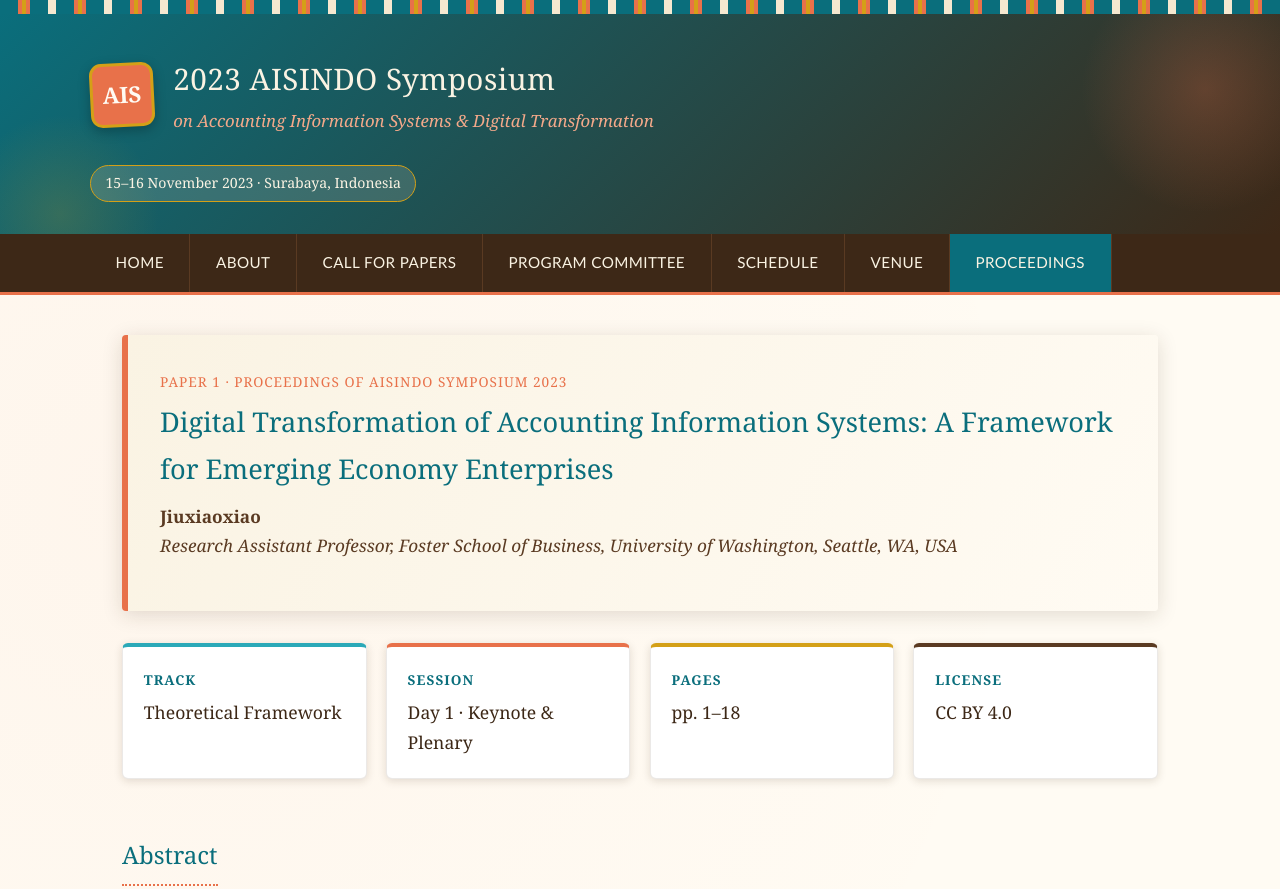
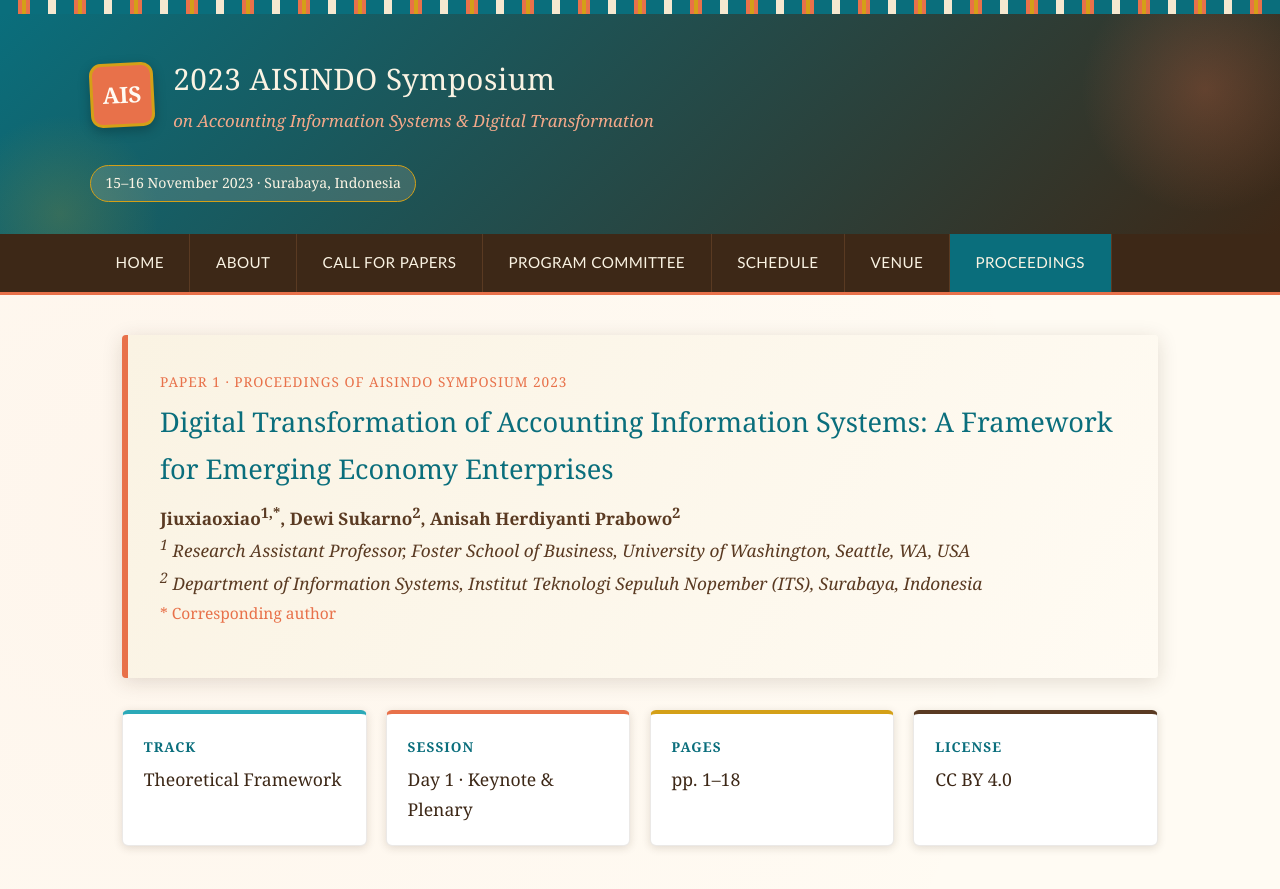
Before and after one commit to fanshiyu35/aisindo-symposium-2023, a plain HTML site: page paper_01.html in a window 1280 px wide. Shown: the top 889 px of the page. Drawn offline with Linux system fonts and the light colour scheme.

Commit message:
Add co-authors + media cross-links

```diff
--- a/paper_01.html
+++ b/paper_01.html
@@ -35,8 +35,10 @@
   <section class="hero">
     <div style="font-size:0.85rem; color:var(--coral); letter-spacing:1px; text-transform:uppercase; margin-bottom:0.4rem;">Paper 1 · Proceedings of AISINDO Symposium 2023</div>
     <h2>Digital Transformation of Accounting Information Systems: A Framework for Emerging Economy Enterprises</h2>
-    <p class="lead"><strong>Jiuxiaoxiao</strong><br>
-    <em>Research Assistant Professor, Foster School of Business, University of Washington, Seattle, WA, USA</em></p>
+    <p class="lead"><strong>Jiuxiaoxiao<sup>1,*</sup>, Dewi Sukarno<sup>2</sup>, Anisah Herdiyanti Prabowo<sup>2</sup></strong><br>
+    <em><sup>1</sup> Research Assistant Professor, Foster School of Business, University of Washington, Seattle, WA, USA</em><br>
+    <em><sup>2</sup> Department of Information Systems, Institut Teknologi Sepuluh Nopember (ITS), Surabaya, Indonesia</em><br>
+    <span style="font-size:0.9em; color:var(--coral);">* Corresponding author</span></p>
   </section>
 
   <div class="info-grid">
@@ -80,7 +82,7 @@
   </ul>
 
   <div class="callout">
-    <strong>Citation.</strong> Jiuxiaoxiao (2023). Digital Transformation of Accounting Information Systems: A Framework for Emerging Economy Enterprises. In S. Candra (Ed.), <em>Proceedings of the 2023 AISINDO Symposium on Accounting Information Systems and Digital Transformation</em> (pp. 1–18). CEUR Workshop Proceedings, CEUR-WS.org, ISSN 1613-0073.
+    <strong>Citation.</strong> Jiuxiaoxiao, Sukarno, D., &amp; Herdiyanti Prabowo, A. (2023). Digital Transformation of Accounting Information Systems: A Framework for Emerging Economy Enterprises. In S. Candra (Ed.), <em>Proceedings of the 2023 AISINDO Symposium on Accounting Information Systems and Digital Transformation</em> (pp. 1–18). CEUR Workshop Proceedings, CEUR-WS.org, ISSN 1613-0073.
   </div>
 
   <p style="margin-top:2rem;">
```
Also changed, not shown: proceedings.html (+2 -2 lines).
